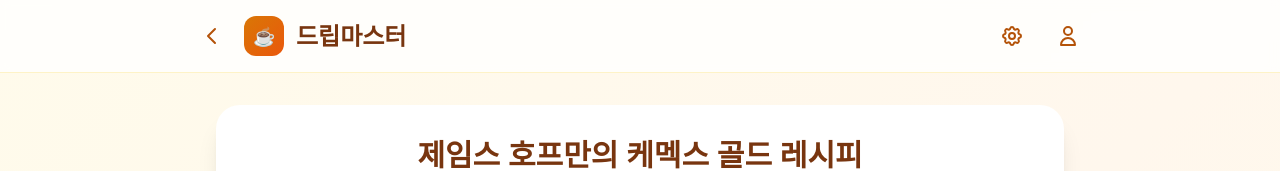
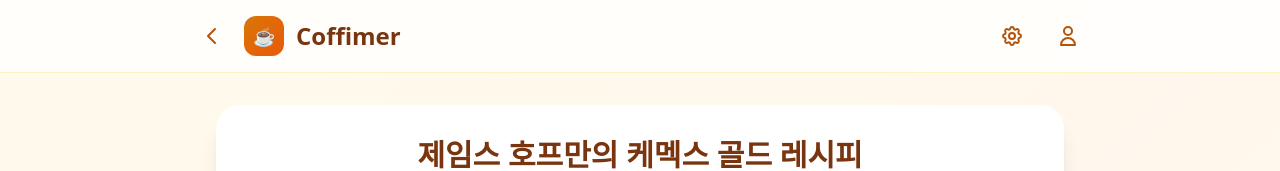
Before and after one commit to minseok1109/coffimer, a Next.js app: page /recipe/1 in a window 1280 px wide. Shown: the top 171 px of the page. Built offline with nearby package versions, Linux system fonts and the light colour scheme.

Commit message:
로고를 현재 프로젝트와 잘 어울리는 것으로 만들어줘. 일반 이모티콘 말고

```diff
--- a/app/recipe/[id]/page.tsx
+++ b/app/recipe/[id]/page.tsx
@@ -260,7 +260,7 @@ export default function RecipeDetailPage() {
                             </span>
                         </div>
                         <h1 className="text-2xl font-bold text-amber-900" data-oid="048xmom">
-                            드립마스터
+                            Coffimer
                         </h1>
                     </div>
                     <div className="flex items-center space-x-4" data-oid="rjk8vh0">
```
